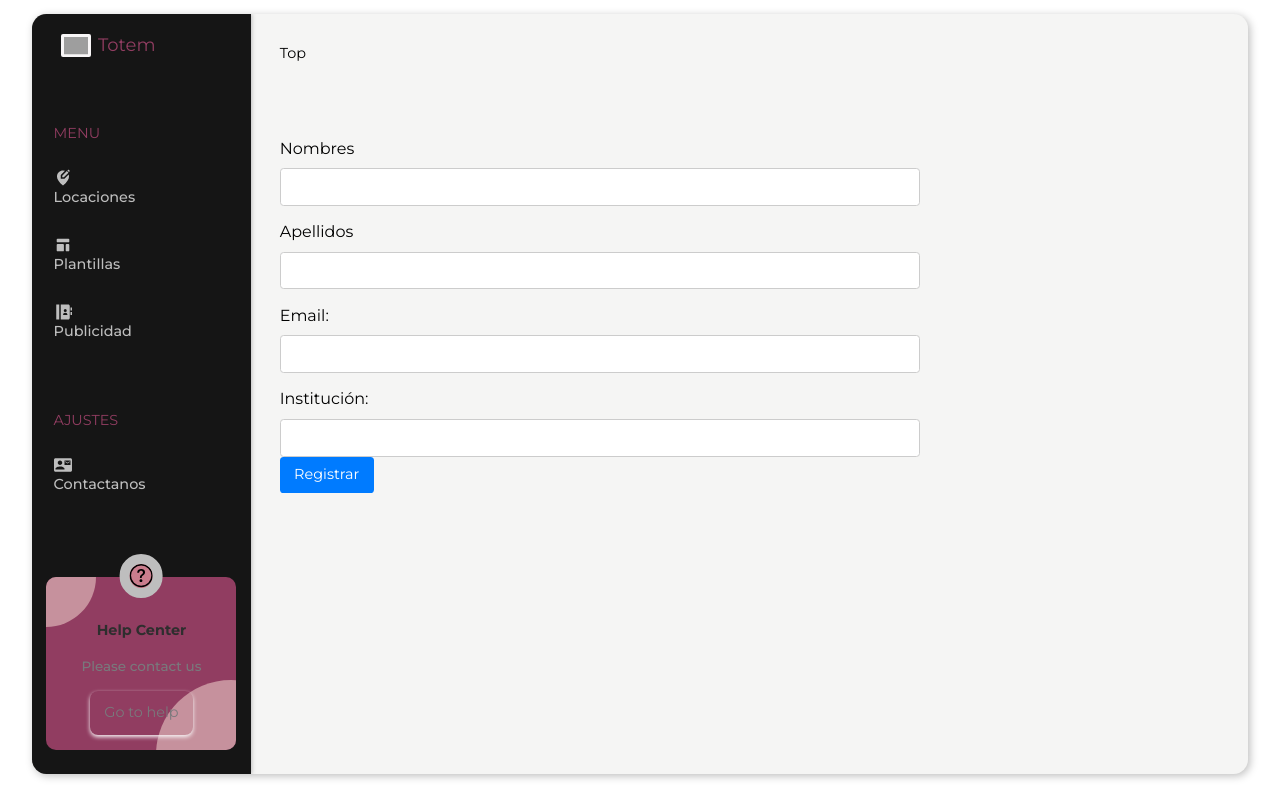
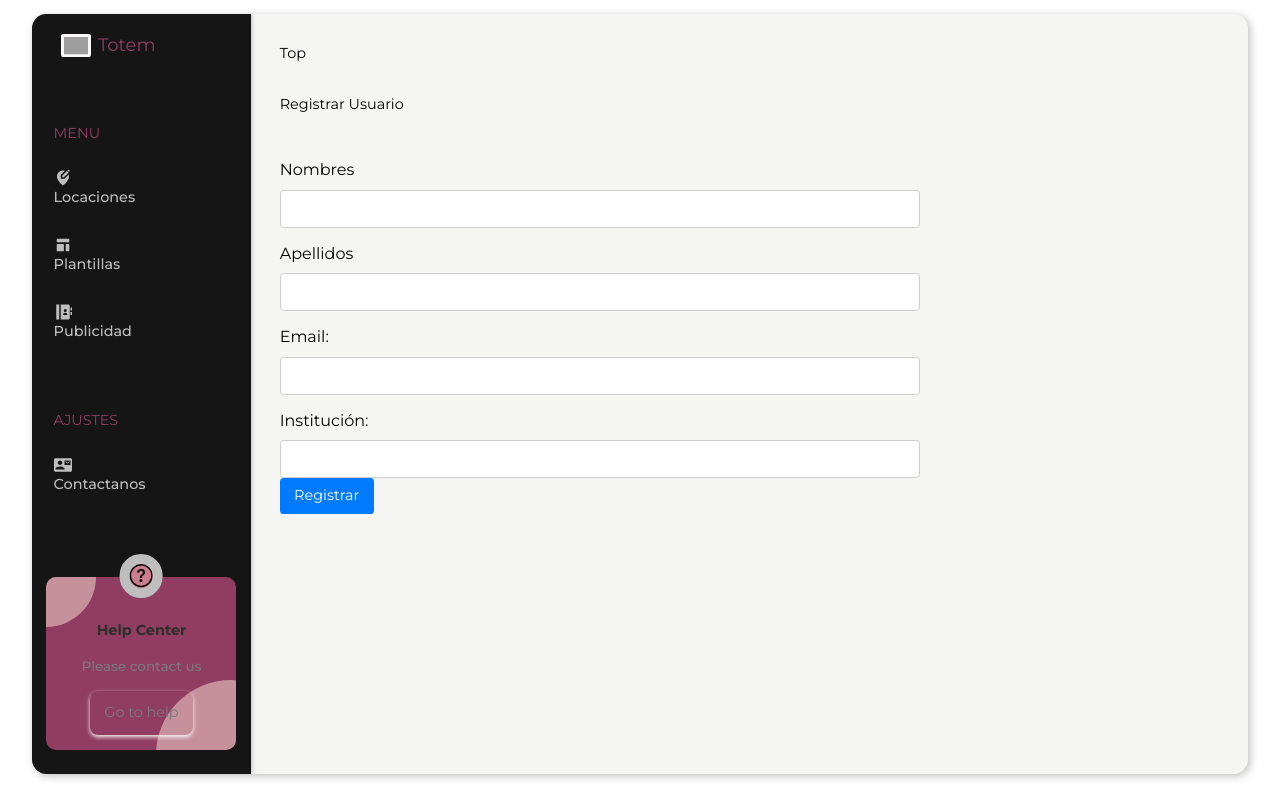
Before and after one commit to Totem-Univalle/Totem, a React (Vite) app: page / in a window 1280 px wide. Built offline with nearby package versions, Linux system fonts and the light colour scheme; grey boxes are pictures that could not be loaded.

Commit message:
Email already exists validation

```diff
--- a/src/components/Admin_Form/AdminForm.jsx
+++ b/src/components/Admin_Form/AdminForm.jsx
@@ -122,6 +122,12 @@ function AdminRegistrationForm() {
   };
 
   return (
+    <>
+      <div className="pb-8">
+        <p className="text-4xl font-bold inline border-b-4 border-gray-500">
+          Registrar Usuario
+        </p>
+      </div>
       <form onSubmit={sendData}>
         <div>
           <div>
@@ -195,6 +201,7 @@ function AdminRegistrationForm() {
           </div>
         </div>
       </form>
+    </>
   );
 }
 
```
Lines whose indentation alone changed are shown as unchanged.
